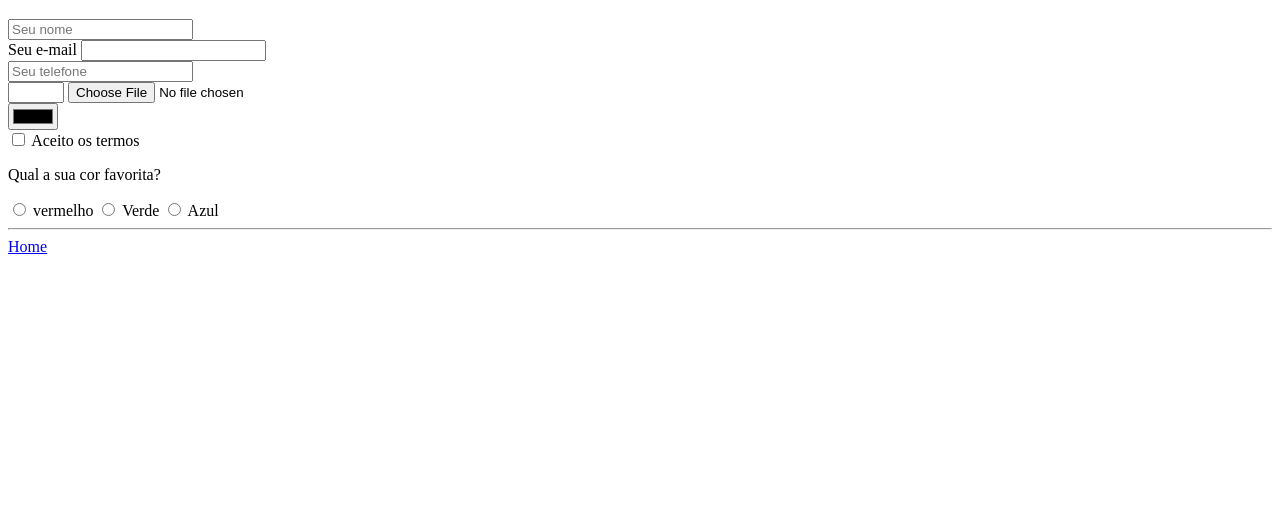
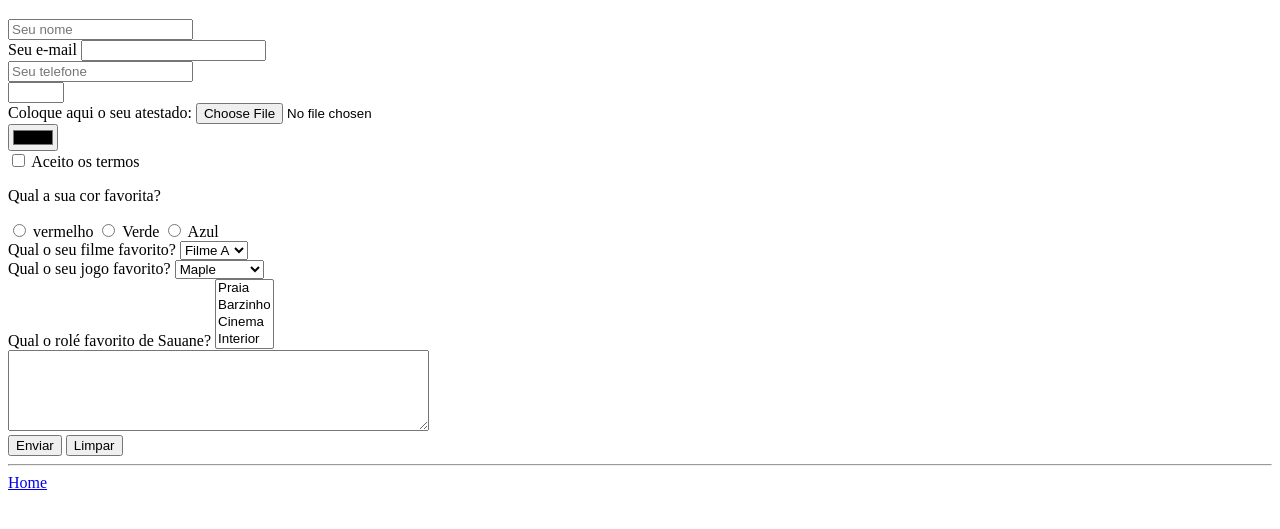
Before and after one commit to EmanuelRicardo/Curso_Ebac_HTML, a plain HTML site: page Forms.html in a window 1280 px wide. Shown: the part 61-590 px from the top of the page. Drawn offline with Linux system fonts and the light colour scheme.

Commit message:
Att Forms
Completando a página de formulário.

```diff
--- a/Forms.html
+++ b/Forms.html
@@ -15,6 +15,8 @@
         <br>
         <input type="tel" placeholder="Seu telefone"> <br>
         <input type="number" max="10" min="2">
+        <br>
+        <label for="">Coloque aqui o seu atestado:</label>
         <input type="file">
         <br>
         <input type="color">
@@ -32,6 +34,33 @@
         <label for="cor-verde">Verde</label>
         <input type="radio" name="cor-favorita" id="cor-azul">
         <label for="cor-azul">Azul</label>
+        <br>
+        <label for="">Qual o seu filme favorito?</label>
+        <select>
+            <option value="">Filme A</option>
+            <option value="">Filme B</option>
+            <option value="">Filme C</option>
+        </select>
+        <br>
+        <label for="">Qual o seu jogo favorito?</label>
+        <select>
+            <option value="">Maple</option>
+            <option value="">FarCry 3</option>
+            <option value="">Dying Light</option>
+        </select>
+        <br>
+        <label for="">Qual o rolé favorito de Sauane?</label>
+        <select multiple>
+            <option value="">Praia</option>
+            <option value="">Barzinho</option>
+            <option value="">Cinema</option>
+            <option value="">Interior</option>
+        </select>
+        <br>
+        <textarea name="" id="" cols="50" rows="5"></textarea>
+        <br>
+        <button type="submit">Enviar</button>
+        <button type="reset">Limpar</button>
     </form>
 
 
```
